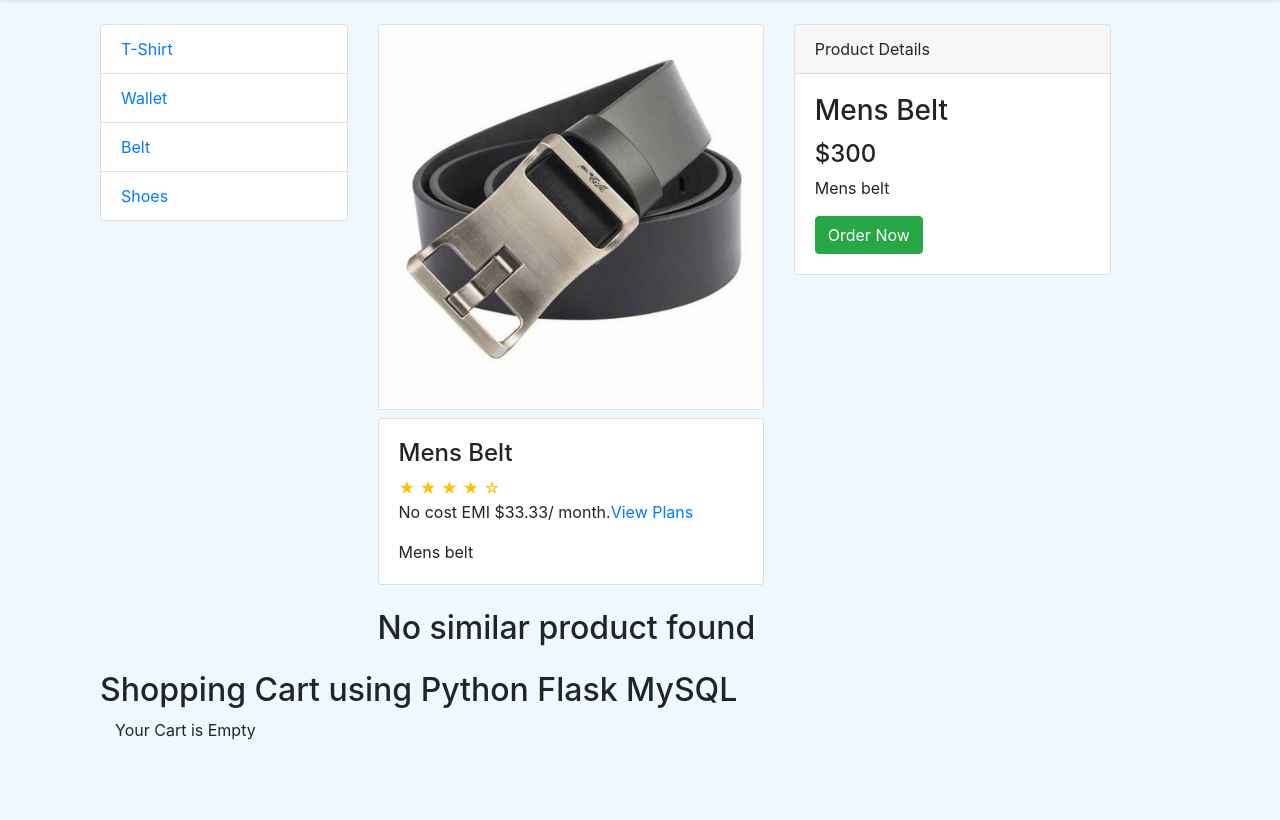
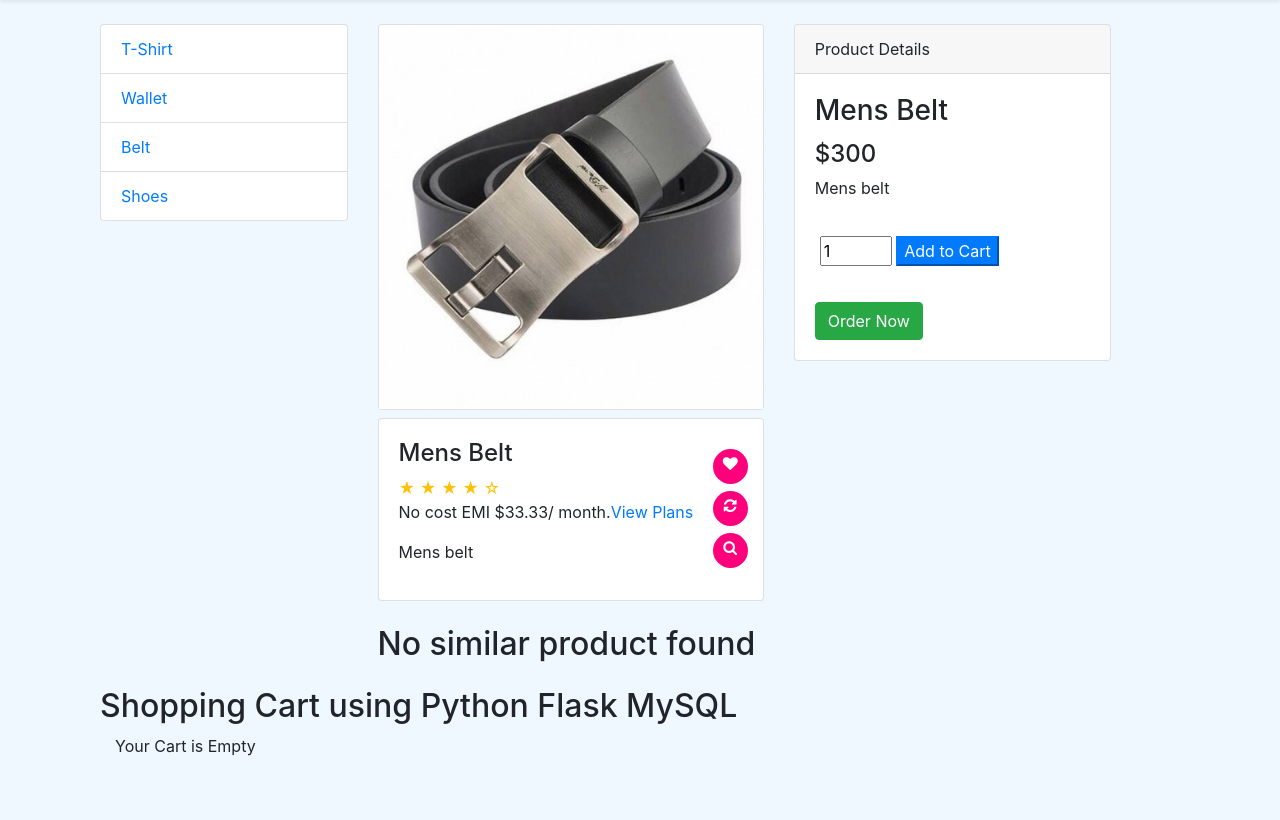
Before and after one commit to 12345407/local-furniture.github.com, a Flask app: page /belt?view=16 in a window 1280 px wide. Shown: the part 57-877 px from the top of the page. Run offline with Flask 2, Linux system fonts and the light colour scheme; data comes from the database, SQL or seed files in the repository; some libraries are stand-ins or nearby versions.

Commit message:
switching

```diff
--- a/menshut-master/app.py
+++ b/menshut-master/app.py
@@ -1,5 +1,6 @@
 from flask import Flask, render_template, flash, redirect, url_for, session, request, logging
 from flask_mysqldb import MySQL
+import pymysql
 from wtforms import Form, StringField, TextAreaField, PasswordField, validators, SelectField
 from passlib.hash import sha256_crypt
 from functools import wraps
@@ -975,5 +976,131 @@ def developer():
         return render_template('developer.html', form=form)
 
 
+# cart...
+@app.route('/add', methods=['POST'])
+def add_product_to_cart():
+    # cursor = None
+    try:
+        quantity = int(request.form['quantity'])
+        pCode = request.form['pCode']
+        # validate the received values
+        if quantity and pCode and request.method == 'POST':
+            # conn = mysql.connect()
+            cursor = mysql.connection.cursor()
+            # cursor = conn.cursor(pymysql.cursors.DictCursor)
+            cursor.execute("SELECT * FROM products WHERE pCode=%s", pCode)
+            row = cursor.fetchone()
+
+            itemArray = {row['pCode']: {'pName': row['pName'], 'pCode': row['pCode'], 'quantity': quantity,
+
+                                        'price': row['price'], 'picture': row['picture'], 'total_price': quantity * row['price']}}
+
+            all_total_price = 0
+            all_total_quantity = 0
+
+            session.modified = True
+            if 'cart_item' in session:
+                if row['pCode'] in session['cart_item']:
+                    for key, value in session['cart_item'].items():
+                        if row['pCode'] == key:
+                            old_quantity = session['cart_item'][key]['quantity']
+                            total_quantity = old_quantity + quantity
+                            session['cart_item'][key]['quantity'] = total_quantity
+                            session['cart_item'][key]['total_price'] = total_quantity * row['price']
+                else:
+                    session['cart_item'] = array_merge(
+                        session['cart_item'], itemArray)
+
+                for key, value in session['cart_item'].items():
+                    individual_quantity = int(
+                        session['cart_item'][key]['quantity'])
+                    individual_price = float(
+                        session['cart_item'][key]['total_price'])
+                    all_total_quantity = all_total_quantity + individual_quantity
+                    all_total_price = all_total_price + individual_price
+            else:
+                session['cart_item'] = itemArray
+                all_total_quantity = all_total_quantity + quantity
+                all_total_price = all_total_price + quantity * row['price']
+
+            session['all_total_quantity'] = all_total_quantity
+            session['all_total_price'] = all_total_price
+
+            return redirect(url_for('products'))
+        else:
+            return 'Error while adding item to cart'
+    except Exception as e:
+        print(e)
+    finally:
+        # conn.close()
+        cursor.close()
+
+
+@app.route('/cart_item')
+def products():
+    try:
+        # conn = mysql.connect()
+        cursor = mysql.connection.cursor()
+        # cursor = conn.cursor(pymysql.cursors.DictCursor)
+        cursor.execute("SELECT * FROM products")
+        rows = cursor.fetchall()
+        return render_template('cart_item.html', products=rows)
+    except Exception as e:
+        print(e)
+    finally:
+        # conn.close()
+        cursor.close()
+
+
+@app.route('/empty')
+def empty_cart():
+    try:
+        session.clear()
+        return redirect(url_for('.products'))
+    except Exception as e:
+        print(e)
+
+
+@app.route('/delete/<string:pCode>')
+def delete_product(pCode):
+    try:
+        all_total_price = 0
+        all_total_quantity = 0
+        session.modified = True
+
+        for item in session['cart_item'].items():
+            if item[0] == pCode:
+                session['cart_item'].pop(item[0], None)
+                if 'cart_item' in session:
+                    for key, value in session['cart_item'].items():
+                        individual_quantity = int(
+                            session['cart_item'][key]['quantity'])
+                        individual_price = float(
+                            session['cart_item'][key]['total_price'])
+                        all_total_quantity = all_total_quantity + individual_quantity
+                        all_total_price = all_total_price + individual_price
+                break
+
+        if all_total_quantity == 0:
+            session.clear()
+        else:
+            session['all_total_quantity'] = all_total_quantity
+            session['all_total_price'] = all_total_price
+
+        return redirect(url_for('products'))
+    except Exception as e:
+        print(e)
+
+
+def array_merge(first_array, second_array):
+    if isinstance(first_array, list) and isinstance(second_array, list):
+        return first_array + second_array
+    elif isinstance(first_array, dict) and isinstance(second_array, dict):
+        return dict(list(first_array.items()) + list(second_array.items()))
+    elif isinstance(first_array, set) and isinstance(second_array, set):
+        return first_array.union(second_array)
+    return False
+
+
 if __name__ == '__main__':
     app.run(debug=True)
--- a/menshut-master/templates/order_product.html
+++ b/menshut-master/templates/order_product.html
@@ -41,7 +41,8 @@
                                     {{render_field(form.quantity, class_="form-control")}}
                                 </div>
 
-                                <h4>${{product.price}}</h4>
+
+                                <h4>${{form.quantity.data}}</h4>
 
                                 <div class="form-group">
                                     {{render_field(form.order_place, class_="form-control")}}
--- a/menshut-master/templates/view_product.html
+++ b/menshut-master/templates/view_product.html
@@ -27,6 +27,15 @@
                                 href="####">View Plans</a>
                         </p>
                         <p class="card-text">{{ product.description}}</p>
+                        <div class="row" id="Add">
+                            <ul>
+                                <li><a href="#" title="Add to Favorite"><i class="fa fa-heart"></i></a></li>
+                                <li><a href="#" title="Add to Compare"><i class="fa fa-refresh"></i></a></li>
+                                <li><a href="#" title="Quick View"><i class="fa fa-search"></i></a></li>
+                            </ul>
+                        </div>
+
+
 
                     </div>
 
@@ -41,12 +50,33 @@
                             <h3 class="card-title">{{ product.pName}}</h3>
                             <h4>${{ product.price}}</h4>
                             <p class="card-text">{{ product.description}}</p>
+
+
+                            <form method="post" action="/add">
+                                <div class="row card-body">
+                                    <div class="add-to-cart">
+                                        <input type="hidden" name="pCode" value="{{ product.pCode }}" />
+                                        <input type="text" class="product-quantity" name="quantity" value="1"
+                                            size="2" />
+                                        <input type="submit" value="Add to Cart" class="btn-primary" />
+                                    </div>
+                                </div>
+                            </form>
+
+
+
+
                             {% if 'logged_in' in session: %}
-                            <a href="/{{product.category}}?order={{product.id}}" class="btn btn-success">Order Now</a>
+                            <a href="/{{product.category}}?order={{product.id}}" class="btn btn-success">Order
+                                Now</a>
+
+
                             {% else %}
 
                             <a href="/login" class="btn btn-success">Order Now</a>
                             {% endif %}
+
+
 
 
                         </div>
@@ -90,5 +120,40 @@
     {% include 'product.html' %}
 
 </div>
+<style>
+    #Add ul {
+        list-style-type: none;
+        padding: 0;
+        margin: 0;
+        position: absolute;
+        right: -100px;
+        top: 30px;
+        transition: .6s;
+        -webkit-transition: .6s;
+    }
+
+    #Add ul {
+        right: 15px;
+    }
+
+    #Add a {
+        display: inline-block;
+        width: 35px;
+        height: 35px;
+        padding-top: 7px;
+        font-size: 15px;
+        text-align: center;
+        background: #ff007d;
+        margin-bottom: 7px;
+        border-radius: 50%;
+        line-height: 3px;
+        color: #fff;
+    }
+
+    #Add a:hover {
+        color: rgb(236, 223, 39);
+        background: #e50663;
+    }
+</style>
 <!-- /.container -->
 {% endblock %}
```
Also changed, not shown: menshut-master/templates/cart_item.html (added, +98 -0 lines), menshut-master/templates/home.html (+13 -1 lines).
